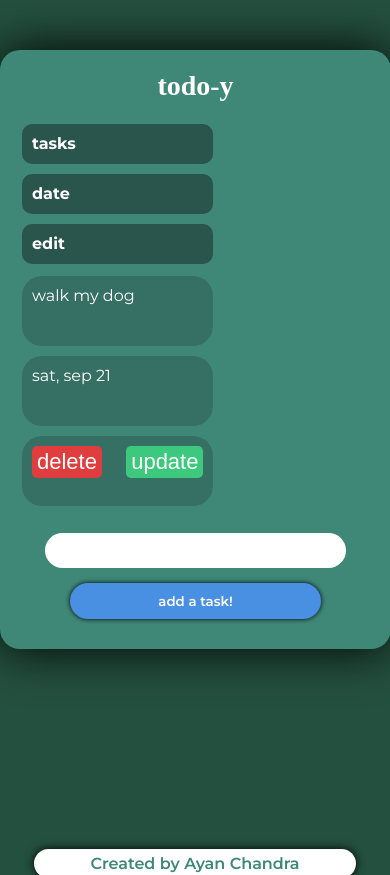
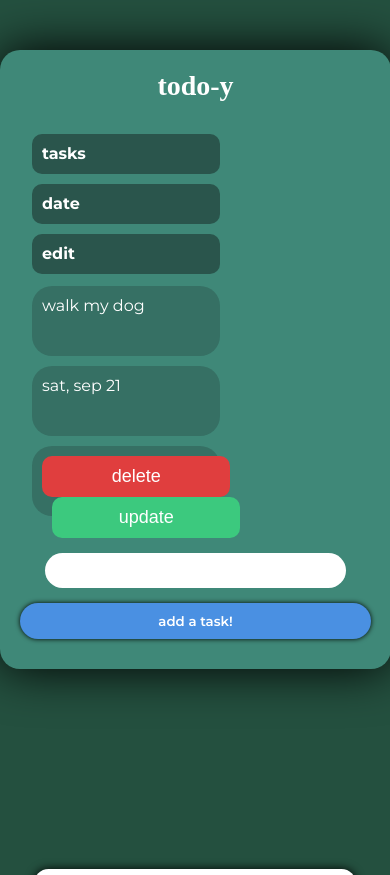
Before and after one commit to ayanchandra2005/flask-task-manager, a Flask app: page / in a window 390 px wide. Shown: the top 875 px of the page. Run offline with Flask 3, Linux system fonts and the light colour scheme; some web fonts are replaced.

Commit message:
updated for mobile

```diff
--- a/static/css/main.css
+++ b/static/css/main.css
@@ -21,6 +21,7 @@
     margin-top: 175px;
 }
 
+/* Adjusting the footer */
 .footer {
     margin: 20px auto;
     background-color: #ffffff;
@@ -121,17 +122,17 @@
 /* Button Styles */
 .btn {
     display: inline-block;
-    padding: 3px 5px;
+    padding: 10px 15px;
     background-color: #4A90E2;
     color: white;
     text-align: center;
     text-decoration: none;
     border: none;
-    border-radius: 5px;
+    border-radius: 10px;
     cursor: pointer;
     transition: background-color 0.3s ease;
     font-family: "Jersey 10", sans-serif;
-    font-size: 22px;
+    font-size: 18px;
 }
 
 .btn-delete {
@@ -160,7 +161,7 @@
     }
 
     input[type="submit"] {
-        width: calc(100% - 100px); /* Ensure the button doesn't overflow */
+        width: 100%; /* Full width button on smaller screens */
     }
 
     .footer {
@@ -171,15 +172,16 @@
         font-size: 28px; /* Adjust font size for smaller screens */
     }
 
-    /* Make the table rows stack for mobile */
+    /* Stack table rows for better readability on mobile */
     table, th, td {
         display: block;
+        text-align: left;
+        padding: 10px;
     }
 
     th, td {
+        margin-bottom: 10px;
         padding: 10px;
-        text-align: left;
-        margin-bottom: 10px;
     }
 
     th {
@@ -188,6 +190,13 @@
 
     td {
         background-color: #367064;
+    }
+
+    /* Adjust button size */
+    .btn {
+        width: 100%; /* Full width buttons on mobile */
+        font-size: 18px;
+        padding: 10px;
     }
 }
 
```
Also changed, not shown: instance/test.db.
